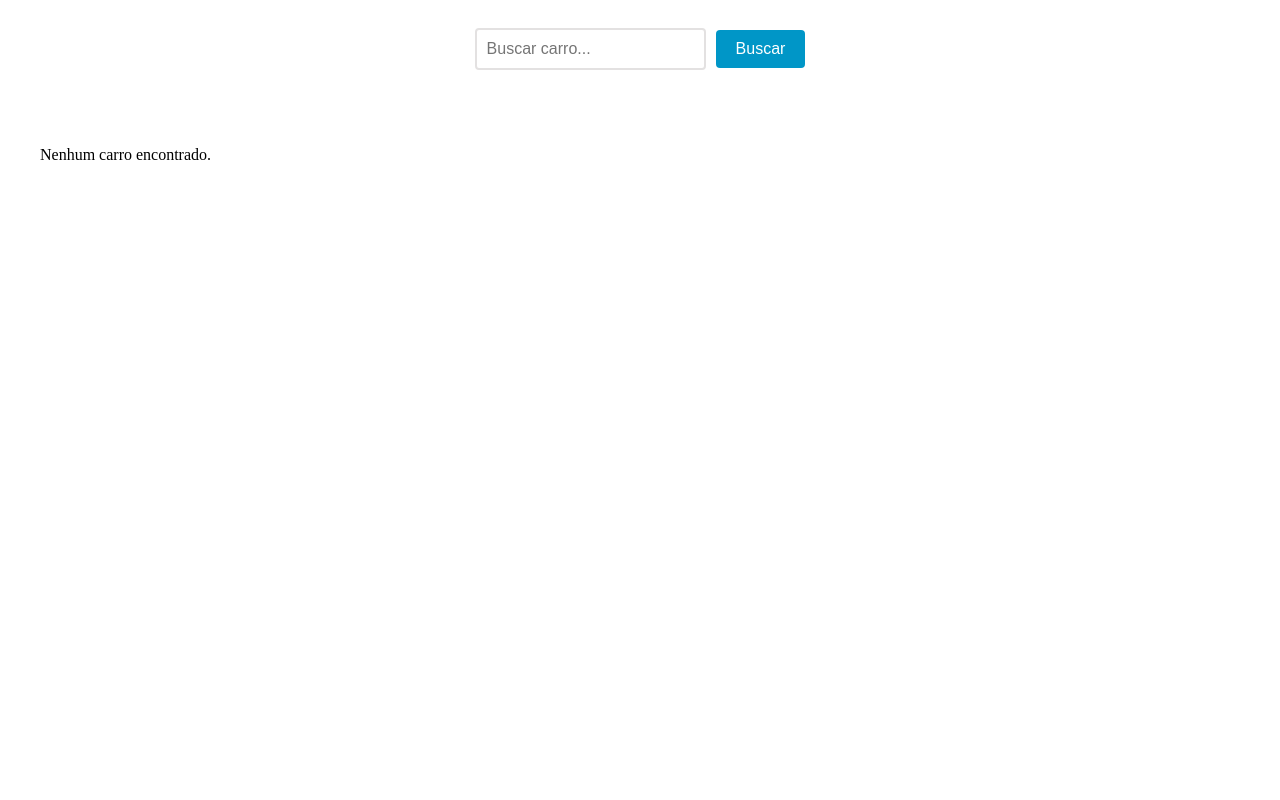
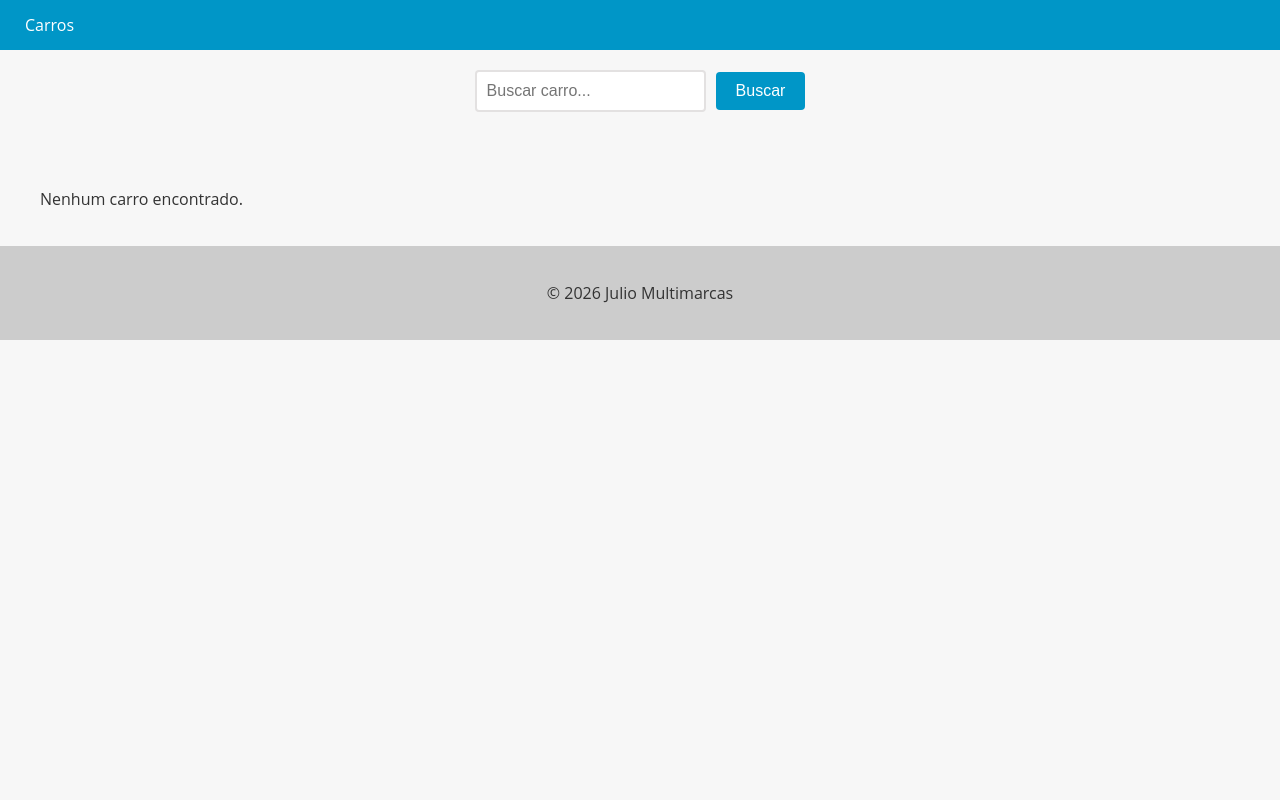
Before and after one commit to julioprattes-stack/site-de-carros, a Django app: page /cars/ in a window 1280 px wide. Run offline with Django 5.2, Linux system fonts and the light colour scheme; data that the repository does not hold is empty.

Commit message:
criando base_templates

```diff
--- a/cars/templates/cars/cars.html
+++ b/cars/templates/cars/cars.html
@@ -1,3 +1,5 @@
+{% extends "base.html" %}
+
 {% block content %}
   <style>
     .car-grid {
@@ -91,7 +93,7 @@
     }
   </style>
 
-  <form method="GET" action="{% url 'cars:car' %}">
+  <form method="GET" action="{% url 'cars:cars_list' %}">
     <input type="text" name="search" placeholder="Buscar carro...">
     <button type="submit">Buscar</button>
   </form>
--- a/cars/urls.py
+++ b/cars/urls.py
@@ -4,5 +4,5 @@ from cars import views
 app_name = 'cars'
 
 urlpatterns = [
-    path('cars/',views.cars_views, name='car')
+    path('cars/',views.cars_views, name='cars_list')
 ]
--- a/core/settings.py
+++ b/core/settings.py
@@ -57,7 +57,7 @@ ROOT_URLCONF = 'core.urls'
 TEMPLATES = [
     {
         'BACKEND': 'django.template.backends.django.DjangoTemplates',
-        'DIRS': [],
+        'DIRS': ['core/templates'],
         'APP_DIRS': True,
         'OPTIONS': {
             'context_processors': [
--- /dev/null
+++ b/core/templates/base.html
@@ -0,0 +1,89 @@
+<!DOCTYPE html>
+<html lang="en">
+<head>
+  <meta charset="UTF-8">
+  <meta name="viewport" content="width=device-width, initial-scale=1.0">
+  <title>{% block title %}{% endblock %}</title>
+  <style>
+    body {
+        font-family: 'Open Sans', sans-serif;
+        background-color: #f7f7f7;
+        color: #333;
+        margin: 0;
+        padding: 0;
+    }
+
+    header {
+        background-color: #0096c7;
+        color: #fff;
+        text-align: center;
+    }
+
+    footer {
+        background-color: #ccc;
+        color: #333;
+        padding: 20px;
+        text-align: center;
+    }
+
+    nav {
+        background-color: #0096c7;
+        color: #fff;
+        height: 50px;
+        display: flex;
+        justify-content: space-between;
+        align-items: center;
+    }
+
+    nav ul {
+        list-style: none;
+        margin: 0;
+        padding: 0;
+        display: flex;
+    }
+
+    nav ul li {
+        margin: 0 10px;
+    }
+
+    nav ul li a {
+        color: #fff;
+        text-decoration: none;
+        font-size: 16px;
+        padding: 15px;
+        transition: all 0.3s ease;
+    }
+
+    nav ul li a:hover {
+        background-color: #32bbe8;
+    }
+
+    nav ul li.active a {
+        background-color: #666;
+    }
+
+    nav ul li.active a:hover {
+        background-color: #999;
+    }
+
+  </style>
+</head>
+<body>
+  <header>
+    <nav>
+      <ul>
+        <li><a href="{% url 'cars:cars_list' %}">Carros</a></li>
+      </ul>
+    </nav>
+  </header>
+
+  <main>
+    {% block content %}
+    {% endblock %}
+  </main>
+
+  <footer>
+    <p>&copy; 2026 Julio Multimarcas</p>
+  </footer>
+</body>
+</html>
```
Also changed, not shown: cars/views.py (line endings or trailing spaces).
